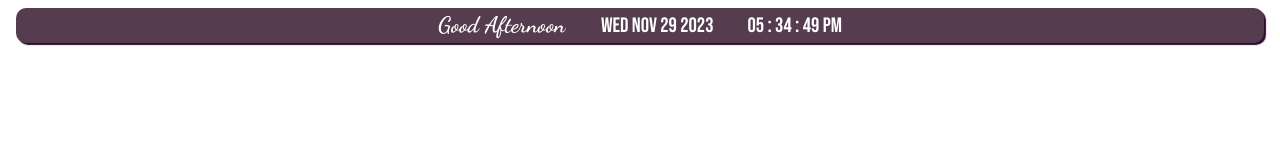
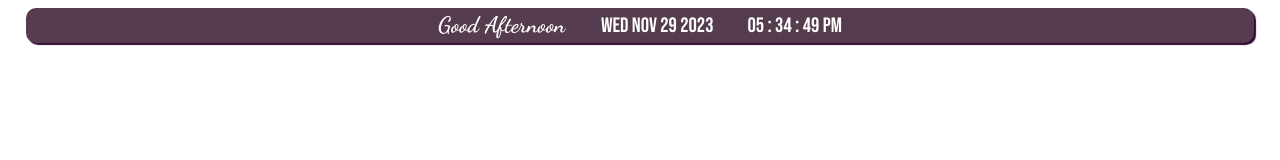
Before and after one commit to jimemontse/banner, a plain HTML site: page index.html in a window 1280 px wide. Drawn offline with Linux system fonts and the light colour scheme.

Commit message:
Update index.html

```diff
--- a/index.html
+++ b/index.html
@@ -37,7 +37,7 @@ h1 {
 }
 
 .card {
-    padding: 6px 80px 6px 80px;
+    padding: 6px 70px 6px 70px;
     border-radius: 10px;
     background: #553c4e;
     width: 85vw;
```
